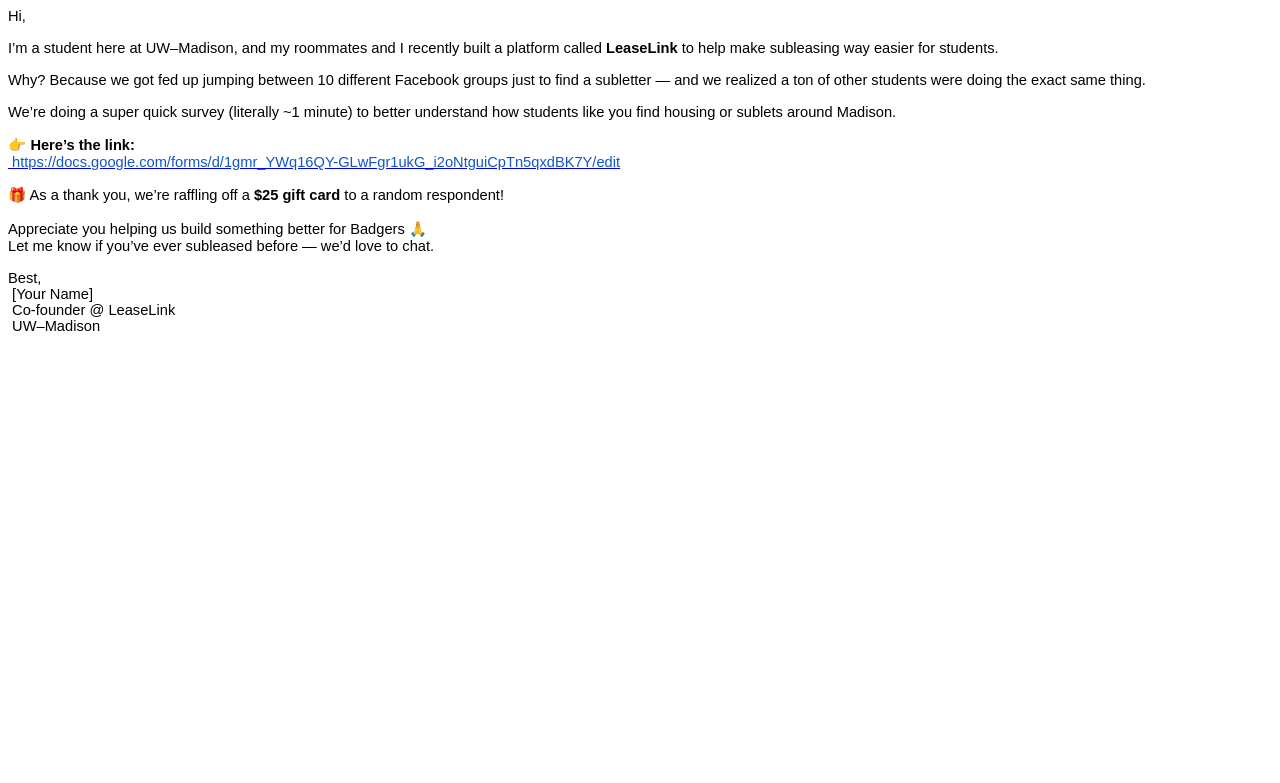
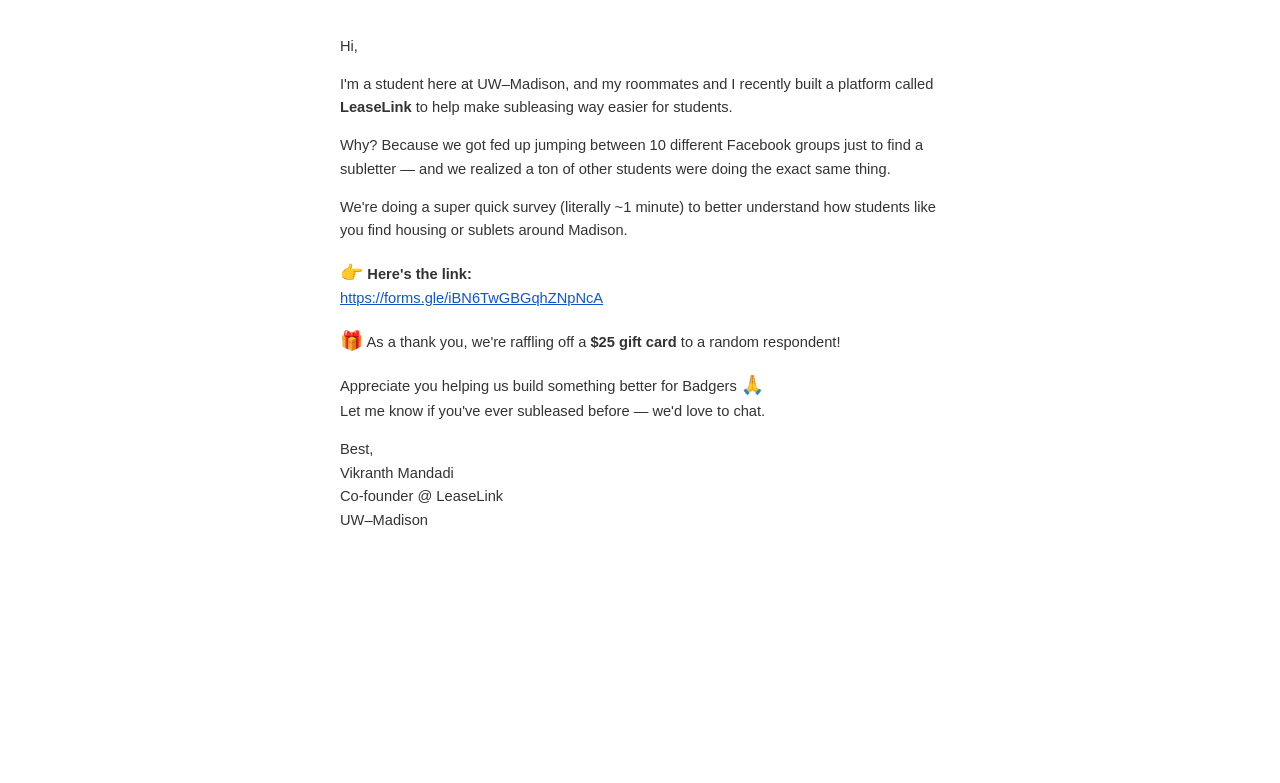
Before and after one commit to SubletMatch/SubletMatch, a Python web app: template backend/email_ab/templates/a.html in a window 1280 px wide. Shown: the top 783 px of the page. Run offline with Jinja, Linux system fonts and the light colour scheme; the template is opened without the code that fills it, so the values that code supplies are empty.

Commit message:
update to pus

```diff
--- a/backend/email_ab/sendgrid_util.py
+++ b/backend/email_ab/sendgrid_util.py
@@ -4,7 +4,7 @@ from sendgrid.helpers.mail import Mail
 
 def send_email(to_email, subject, html_content, from_email=None, log_file="sent_emails.log"):
     if from_email is None:
-        from_email = 'info@em5493.leaselink.app'
+        from_email = 'contact@leaselink.app'
     message = Mail(
         from_email=from_email,
         to_emails=to_email,
@@ -12,7 +12,9 @@ def send_email(to_email, subject, html_content, from_email=None, log_file="sent_
         html_content=html_content
     )
     try:
-        sg = SendGridAPIClient(os.environ['SENDGRID_API_KEY'])
+        # Use environment variable for API key (recommended for security)
+        api_key = os.environ.get('SENDGRID_API_KEY')
+        sg = SendGridAPIClient(api_key)
         response = sg.send(message)
         # Log to file
         with open(log_file, "a") as f:
--- a/backend/email_ab/templates/a.html
+++ b/backend/email_ab/templates/a.html
@@ -1,8 +1,79 @@
-<p><span style="font-size:11pt;font-family:Arial,sans-serif;">Hi,</span></p>
-<p><span style="font-size:11pt;font-family:Arial,sans-serif;">I&rsquo;m a student here at UW&ndash;Madison, and my roommates and I recently built a platform called&nbsp;</span><strong><span style="font-size:11pt;font-family:Arial,sans-serif;">LeaseLink</span></strong><span style="font-size:11pt;font-family:Arial,sans-serif;">&nbsp;to help make subleasing way easier for students.</span></p>
-<p><span style="font-size:11pt;font-family:Arial,sans-serif;">Why? Because we got fed up jumping between 10 different Facebook groups just to find a subletter &mdash; and we realized a ton of other students were doing the exact same thing.</span></p>
-<p><span style="font-size:11pt;font-family:Arial,sans-serif;">We&rsquo;re doing a super quick survey (literally ~1 minute) to better understand how students like you find housing or sublets around Madison.</span></p>
-<p><span style="font-size:11pt;font-family:Arial,sans-serif;">👉&nbsp;</span><strong><span style="font-size:11pt;font-family:Arial,sans-serif;">Here&rsquo;s the link:</span></strong><strong><span style="font-size:11pt;font-family:Arial,sans-serif;"><br></span></strong><a href="https://docs.google.com/forms/d/1gmr_YWq16QY-GLwFgr1ukG_i2oNtguiCpTn5qxdBK7Y/edit?utm_source=email&utm_medium=abtest&utm_campaign=sublet_survey&utm_content=variant_a"><span style="font-size:11pt;font-family:Arial,sans-serif;">&nbsp;</span><u><span style="color:#1155cc;font-size:11pt;font-family:Arial,sans-serif;">https://docs.google.com/forms/d/1gmr_YWq16QY-GLwFgr1ukG_i2oNtguiCpTn5qxdBK7Y/edit</span></u></a></p>
-<p><span style="font-size:11pt;font-family:Arial,sans-serif;">🎁 As a thank you, we&rsquo;re raffling off a&nbsp;</span><strong><span style="font-size:11pt;font-family:Arial,sans-serif;">$25 gift card</span></strong><span style="font-size:11pt;font-family:Arial,sans-serif;">&nbsp;to a random respondent!</span></p>
-<p><span style="font-size:11pt;font-family:Arial,sans-serif;">Appreciate you helping us build something better for Badgers 🙏</span><span style="font-size:11pt;font-family:Arial,sans-serif;"><br></span><span style="font-size:11pt;font-family:Arial,sans-serif;">Let me know if you&rsquo;ve ever subleased before &mdash; we&rsquo;d love to chat.</span></p>
-<p><span style="font-size:11pt;font-family:Arial,sans-serif;">Best,</span><span style="font-size:11pt;font-family:Arial,sans-serif;"><br></span><span style="font-size:11pt;font-family:Arial,sans-serif;">&nbsp;[Your Name]</span><span style="font-size:11pt;font-family:Arial,sans-serif;"><br></span><span style="font-size:11pt;font-family:Arial,sans-serif;">&nbsp;Co-founder @ LeaseLink</span><span style="font-size:11pt;font-family:Arial,sans-serif;"><br></span><span style="font-size:11pt;font-family:Arial,sans-serif;">&nbsp;UW&ndash;Madison</span></p>
+<!DOCTYPE html>
+<html lang="en">
+  <head>
+    <meta charset="UTF-8" />
+    <meta name="viewport" content="width=device-width, initial-scale=1.0" />
+    <title>LeaseLink Survey - Variant A</title>
+    <style>
+      body {
+        font-family: Arial, sans-serif;
+        font-size: 11pt;
+        line-height: 1.6;
+        color: #333;
+        max-width: 600px;
+        margin: 0 auto;
+        padding: 20px;
+      }
+      .highlight {
+        font-weight: bold;
+      }
+      .link {
+        color: #1155cc;
+        text-decoration: underline;
+      }
+      .emoji {
+        font-size: 14pt;
+      }
+    </style>
+  </head>
+  <body>
+    <p>Hi,</p>
+
+    <p>
+      I'm a student here at UW–Madison, and my roommates and I recently built a
+      platform called
+      <span class="highlight">LeaseLink</span> to help make subleasing way
+      easier for students.
+    </p>
+
+    <p>
+      Why? Because we got fed up jumping between 10 different Facebook groups
+      just to find a subletter — and we realized a ton of other students were
+      doing the exact same thing.
+    </p>
+
+    <p>
+      We're doing a super quick survey (literally ~1 minute) to better
+      understand how students like you find housing or sublets around Madison.
+    </p>
+
+    <p>
+      <span class="emoji">👉</span>
+      <span class="highlight">Here's the link:</span><br />
+      <a
+        href="https://docs.google.com/forms/d/1gmr_YWq16QY-GLwFgr1ukG_i2oNtguiCpTn5qxdBK7Y/edit?utm_source=email&utm_medium=abtest&utm_campaign=sublet_survey&utm_content=variant_a"
+        class="link"
+      >
+        https://forms.gle/iBN6TwGBGqhZNpNcA
+      </a>
+    </p>
+
+    <p>
+      <span class="emoji">🎁</span> As a thank you, we're raffling off a
+      <span class="highlight">$25 gift card</span> to a random respondent!
+    </p>
+
+    <p>
+      Appreciate you helping us build something better for Badgers
+      <span class="emoji">🙏</span><br />
+      Let me know if you've ever subleased before — we'd love to chat.
+    </p>
+
+    <p>
+      Best,<br />
+      Vikranth Mandadi<br />
+      Co-founder @ LeaseLink<br />
+      UW–Madison
+    </p>
+  </body>
+</html>
```
Also changed, not shown: backend/email_ab/main.py (+57 -17 lines), backend/email_ab/templates/b.html (+70 -7 lines), 3 other files.
